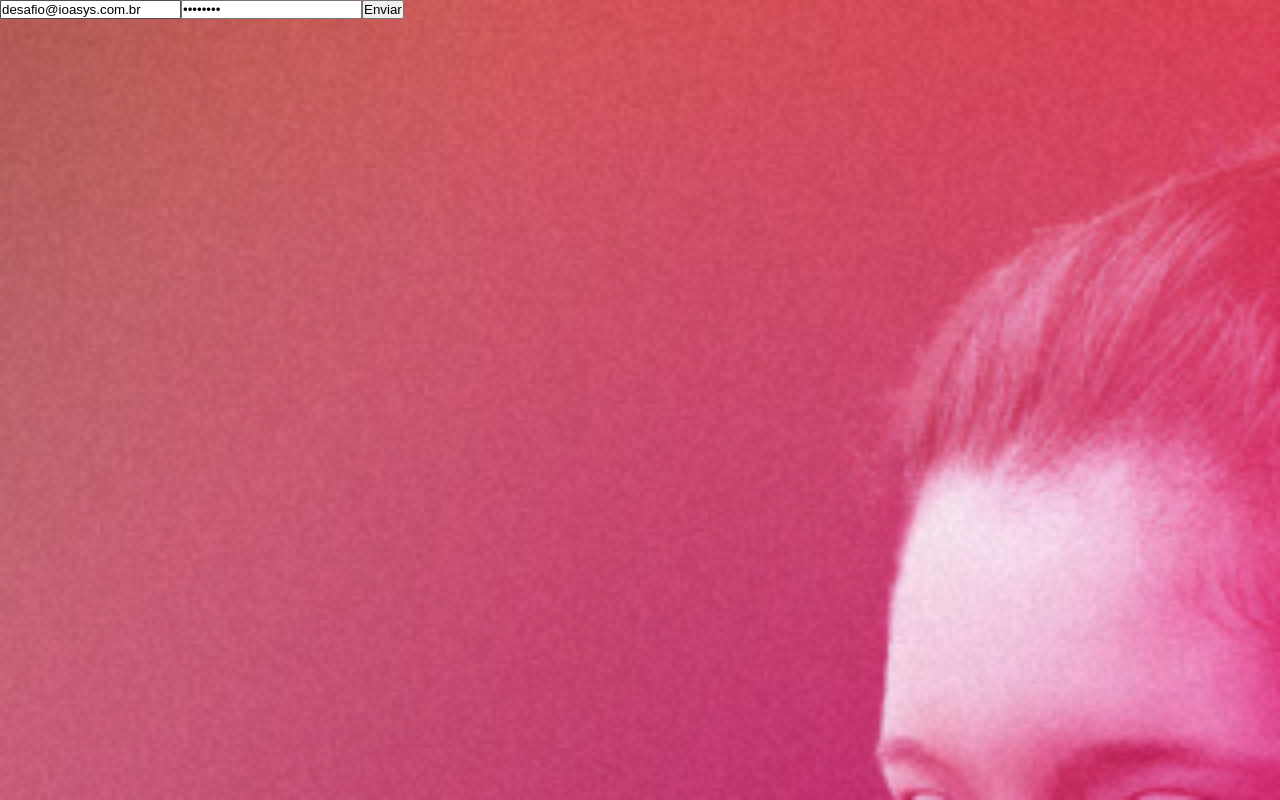
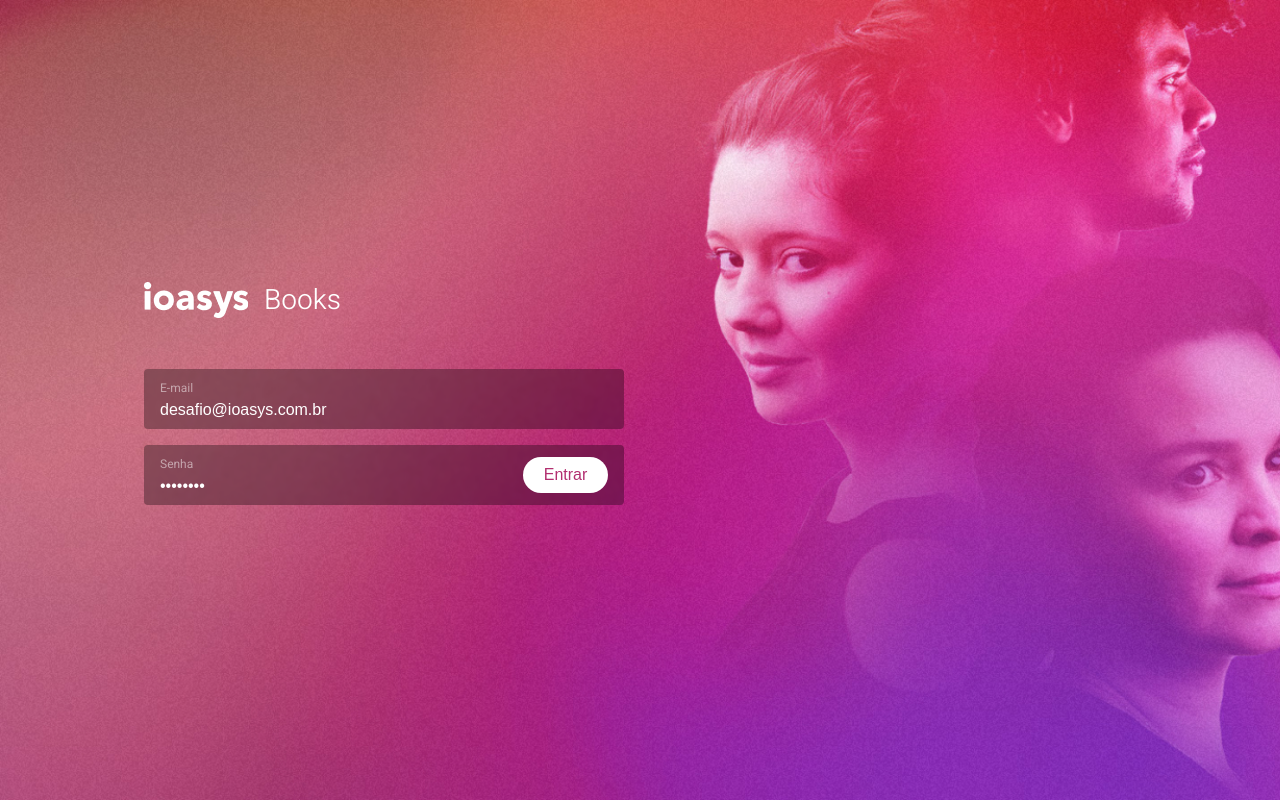
Before and after one commit to wdrik/ioasys-challenge-frontend, a Next.js app: page / in a window 1280 px wide. Built offline with nearby package versions, Linux system fonts and the light colour scheme.

Commit message:
feat: add login page

```diff
--- a/src/pages/_document.tsx
+++ b/src/pages/_document.tsx
@@ -1,26 +1,16 @@
 import React from 'react';
-import Document, {
-  DocumentContext,
-  DocumentInitialProps,
-  Head,
-  Html,
-  Main,
-  NextScript,
-} from 'next/document';
+import Document, { DocumentContext, DocumentInitialProps, Head, Html, Main, NextScript } from 'next/document';
 import { ServerStyleSheet } from 'styled-components';
 
 export default class MyDocument extends Document {
-  static async getInitialProps(
-    ctx: DocumentContext
-  ): Promise<DocumentInitialProps> {
+  static async getInitialProps(ctx: DocumentContext): Promise<DocumentInitialProps> {
     const sheet = new ServerStyleSheet();
     const originalRenderPage = ctx.renderPage;
 
     try {
       ctx.renderPage = () =>
         originalRenderPage({
-          enhanceApp: (App) => (props) =>
-            sheet.collectStyles(<App {...props} />),
+          enhanceApp: (App) => (props) => sheet.collectStyles(<App {...props} />),
         });
 
       const initialProps = await Document.getInitialProps(ctx);
@@ -46,16 +36,11 @@ export default class MyDocument extends Document {
           <meta name="description" content="Ioasys" />
           <meta httpEquiv="Content-Type" content="text/html; charset=utf-8" />
 
-          <link
-            href="https://fonts.googleapis.com/css?family=Roboto:400,500,700&display=optional"
-            rel="stylesheet"
-          />
+          <link rel="preconnect" href="https://fonts.googleapis.com" />
+          <link rel="preconnect" href="https://fonts.gstatic.com" />
+          <link href="https://fonts.googleapis.com/css2?family=Heebo:wght@300;400;500&display=swap" rel="stylesheet" />
 
-          <link
-            rel="shortcut icon"
-            href="/images/favicon.png"
-            type="image/x-icon"
-          />
+          <link rel="shortcut icon" href="/images/favicon.png" type="image/x-icon" />
         </Head>
 
         <body>
--- /dev/null
+++ b/src/pages/dashboard/styles.ts
@@ -0,0 +1,23 @@
+import styled from 'styled-components';
+
+export const Container = styled.section`
+  width: 100%;
+  max-width: 1024px;
+  margin: 0 auto;
+  padding: 16px;
+`;
+
+export const CompanyTitle = styled.div`
+  color: #ffffff;
+  font-weight: 300;
+  font-size: 28px;
+
+  display: flex;
+  align-items: center;
+  margin-bottom: 48px;
+
+  span {
+    display: block;
+    margin-left: 16px;
+  }
+`;
--- a/src/pages/index.tsx
+++ b/src/pages/index.tsx
@@ -1,7 +1,8 @@
+import Image from 'next/image';
 import { FormEvent, useContext, useState } from 'react';
 import { AuthContext } from '../contexts/AuthContext';
 
-import { Main } from '../styles/styles';
+import { CompanyTitle, Container, Form, FormGroup, Main } from '../styles/styles';
 
 export default function Home() {
   const [email, setEmail] = useState('desafio@ioasys.com.br');
@@ -22,13 +23,33 @@ export default function Home() {
 
   return (
     <Main>
-      <form onSubmit={handleSubmit}>
-        <input type="email" value={email} onChange={(e) => setEmail(e.target.value)} placeholder="E-mail" />
+      <Container>
+        <CompanyTitle>
+          <Image src="/images/logo.png" alt="Ioasys" width={104.4} height={36} objectFit="cover" />
 
-        <input type="password" value={password} onChange={(e) => setPassword(e.target.value)} placeholder="Password" />
+          <span>Books</span>
+        </CompanyTitle>
 
-        <button type="submit">Enviar</button>
-      </form>
+        <Form onSubmit={handleSubmit}>
+          <FormGroup>
+            <label htmlFor="email">
+              <span>E-mail</span>
+
+              <input type="email" name="email" value={email} onChange={(e) => setEmail(e.target.value)} />
+            </label>
+          </FormGroup>
+
+          <FormGroup>
+            <label htmlFor="password">
+              <span>Senha</span>
+
+              <input type="password" name="password" value={password} onChange={(e) => setPassword(e.target.value)} />
+            </label>
+
+            <button type="submit">Entrar</button>
+          </FormGroup>
+        </Form>
+      </Container>
     </Main>
   );
 }
--- a/src/styles/global.ts
+++ b/src/styles/global.ts
@@ -9,12 +9,11 @@ export default createGlobalStyle`
   }
 
   body {
-    background: ${(props) => props.theme.colors.dark};
-    color: ${({ theme }) => theme.colors.light};
+    background: ${(props) => props.theme.colors.white};
+    color: ${({ theme }) => theme.colors.dark};
 
-    font: 400 15px Roboto, sans-serif;
+    font: 400 16px 'Heebo', sans-serif;
 		width: 100%;
 		height: 100vh;
-
   }
 `;
--- a/src/styles/styles.ts
+++ b/src/styles/styles.ts
@@ -5,8 +5,88 @@ export const Main = styled.main`
   height: 100vh;
   background-image: url('./images/background_mobile.jpg');
   background-size: cover;
+
+  display: flex;
+  flex-direction: column;
+  justify-content: center;
+
+  @media (min-width: 481px) {
+    background-image: url('./images/background_desktop.jpg');
+  }
 `;
 
 export const Container = styled.section`
   width: 100%;
+  max-width: 1024px;
+  margin: 0 auto;
+  padding: 16px;
 `;
+
+export const CompanyTitle = styled.div`
+  color: #ffffff;
+  font-weight: 300;
+  font-size: 28px;
+
+  display: flex;
+  align-items: center;
+  margin-bottom: 48px;
+
+  span {
+    display: block;
+    margin-left: 16px;
+  }
+`;
+
+export const Form = styled.form`
+  width: 100%;
+  max-width: 480px;
+
+  button {
+    width: 85px;
+    height: 36px;
+    font-weight: 400;
+    font-size: 16px;
+    color: ${({ theme }) => theme.colors.primary};
+    border: 0;
+    border-radius: 44px;
+    background: #ffffff;
+    margin-left: 12px;
+
+    cursor: pointer;
+  }
+`;
+
+export const FormGroup = styled.div`
+  width: 100%;
+  height: 60px;
+  border-radius: 4px;
+  padding: 16px;
+  margin-bottom: 16px;
+
+  background: rgba(0, 0, 0, 0.32);
+  backdrop-filter: blur(2px);
+  color: #ffffff;
+
+  display: flex;
+  justify-content: space-between;
+  align-items: center;
+
+  input {
+    border: 0;
+    background: transparent;
+    color: #ffffff;
+    font-size: 16px;
+    margin-top: 4px;
+  }
+
+  label {
+    display: flex;
+    flex-direction: column;
+    flex: 1;
+
+    span {
+      opacity: 50%;
+      font-size: 12px;
+    }
+  }
+`;
--- a/src/styles/theme.ts
+++ b/src/styles/theme.ts
@@ -1,9 +1,9 @@
 const theme = {
   colors: {
-    primary: 'blue',
+    primary: '#B22E6F',
+    secondary: '#AB2680',
 
-    dark: '#202124',
-    darkGray: '#303134',
+    dark: '#333333',
     light: '#9aa0a6',
     white: '#FFFFFF',
   },
```
Also changed, not shown: src/pages/dashboard/index.tsx (+3 -4 lines).
